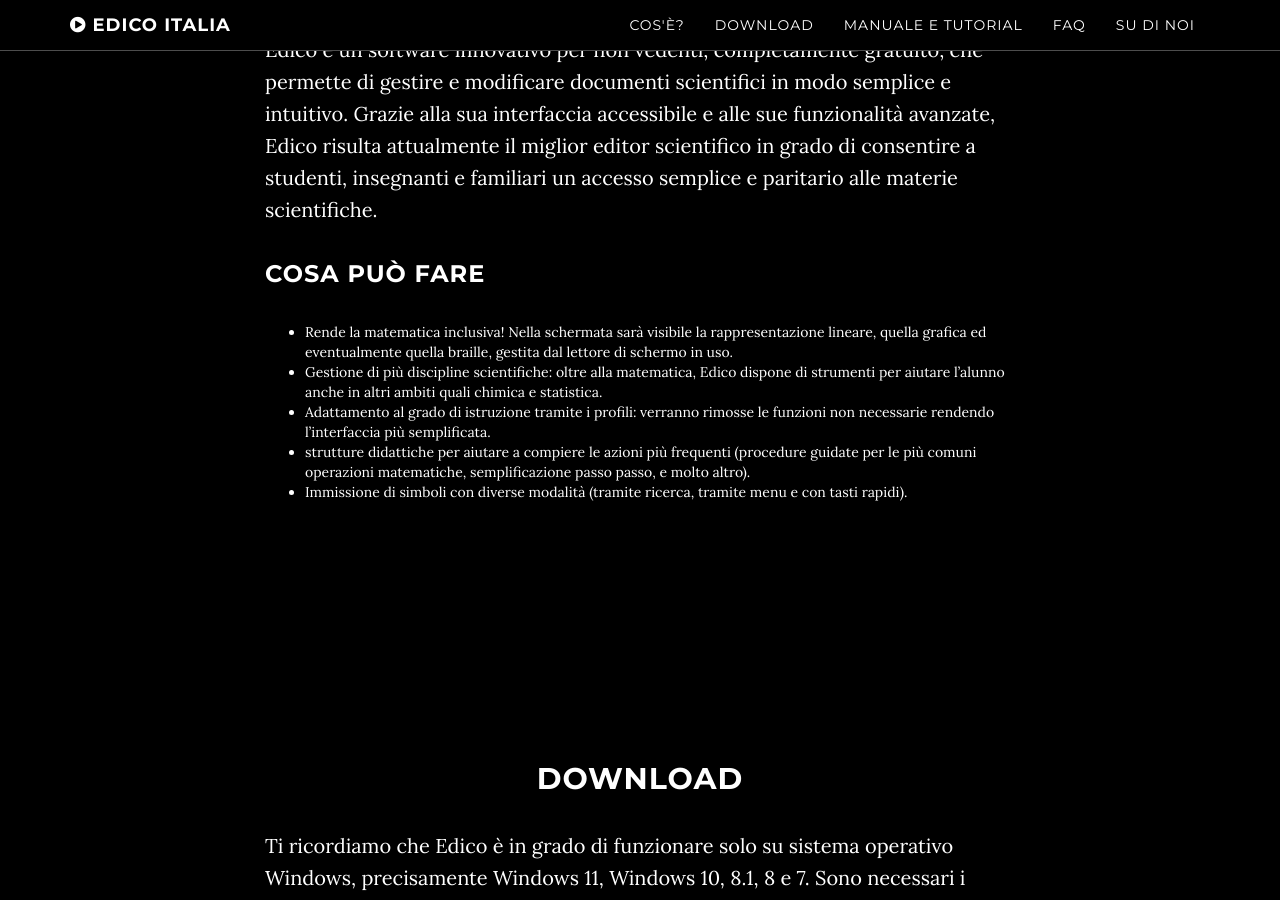
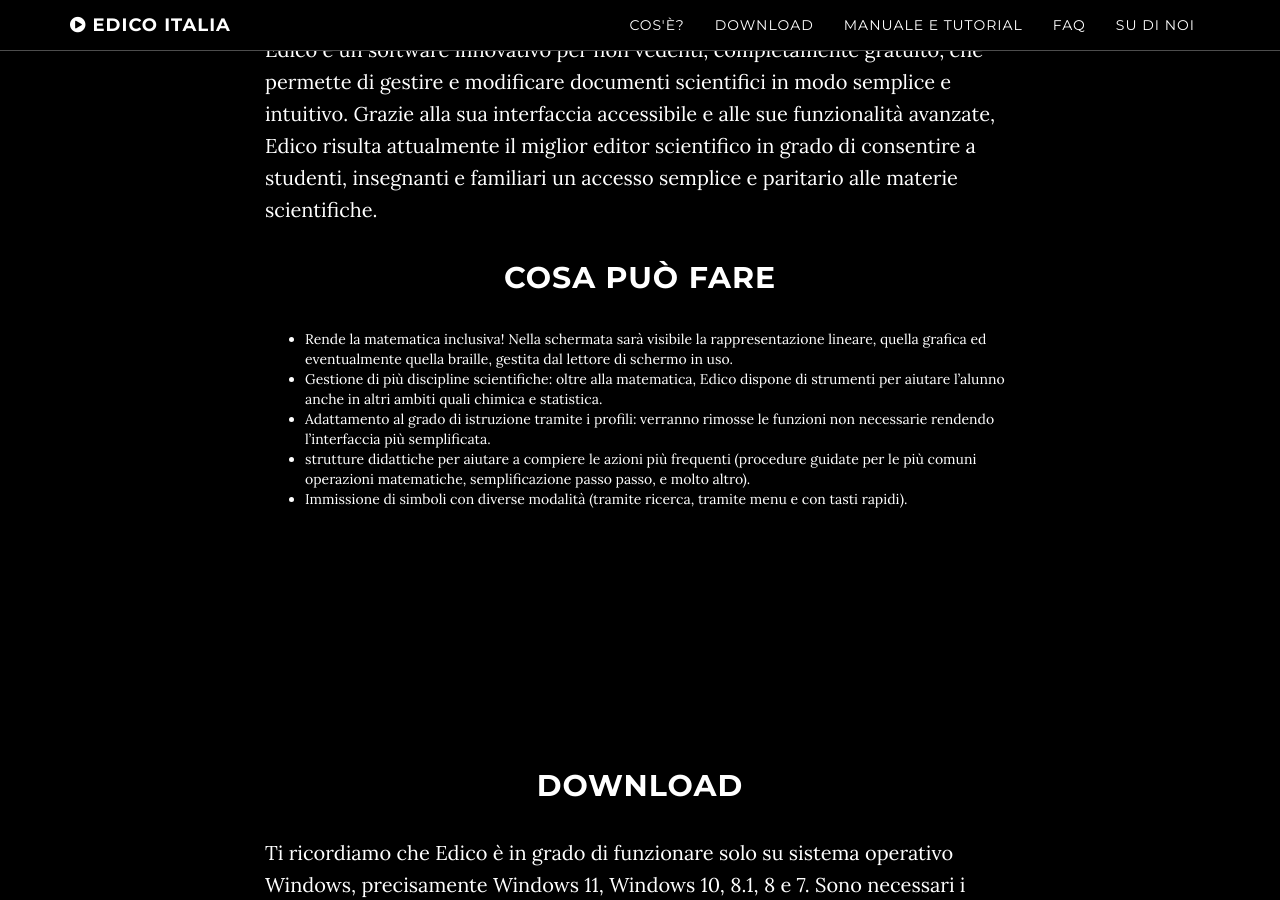
Before and after one commit to edicoitalia/edicoitalia.github.io, a Jekyll site: the page built from index.html, in a window 1280 px wide and 900 px high, scrolled down 1184 px. Built offline with Jekyll 4.4.1, drawn with Linux system fonts in a browser that asks for light colours.

Commit message:
fixed headings

```diff
--- a/01 intro.html
+++ b/01 intro.html
@@ -6,7 +6,7 @@
 ## Cos'è?
 Edico è un software innovativo per non vedenti, completamente gratuito,  che permette di gestire e modificare documenti scientifici in modo semplice e intuitivo.
 Grazie alla sua interfaccia accessibile e alle sue funzionalità avanzate, Edico risulta attualmente il miglior editor scientifico in grado di consentire a studenti, insegnanti e familiari un accesso semplice e paritario alle materie scientifiche.
-### Cosa può fare
+## Cosa può fare
 - Rende la matematica inclusiva! Nella schermata sarà visibile la rappresentazione lineare, quella grafica ed eventualmente quella braille, gestita dal lettore di schermo in uso.
 - Gestione di più discipline scientifiche: oltre alla matematica, Edico dispone di strumenti per aiutare l'alunno anche in altri ambiti quali chimica e statistica.
 - Adattamento al grado di istruzione tramite i profili: verranno rimosse le funzioni non necessarie rendendo l'interfaccia più semplificata.
```
